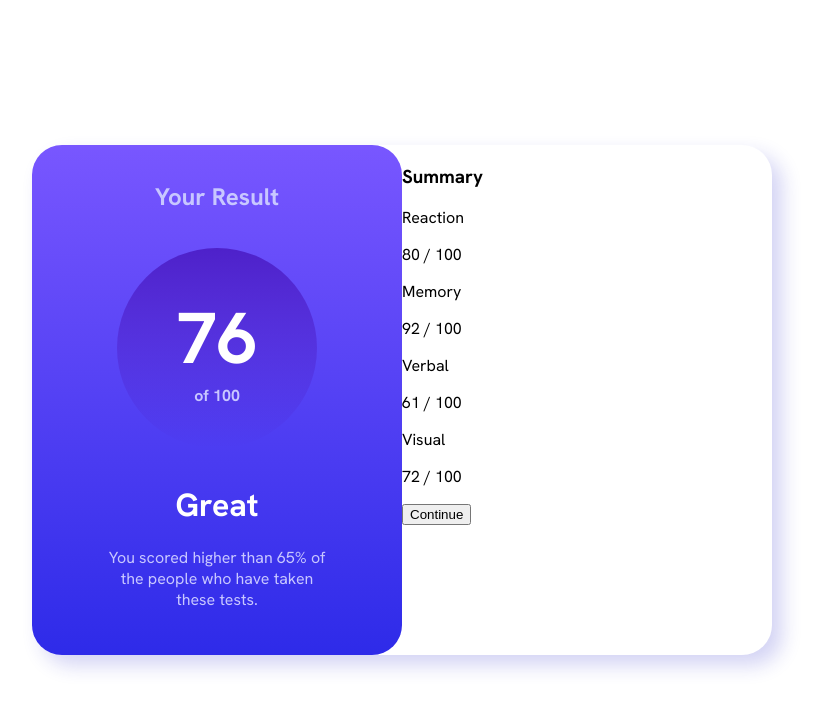
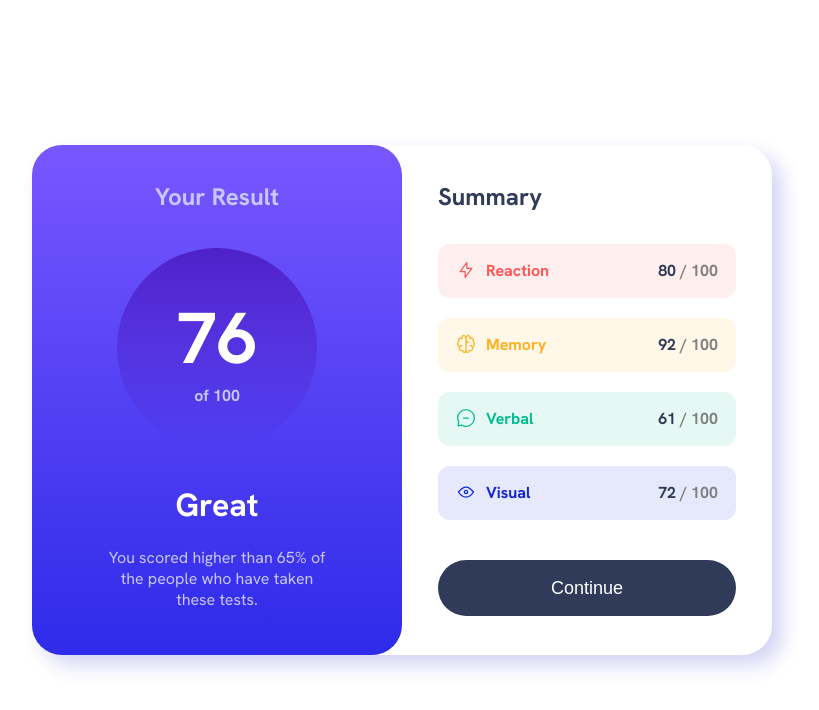
Before and after one commit to phamichanh/results-summary, a plain HTML site: page index.html in a window 1280 px wide. Shown: the whole page, without its empty margins (238-1057 px from the left). Drawn offline with Linux system fonts and the light colour scheme.

Commit message:
desktop design

```diff
--- a/index.css
+++ b/index.css
@@ -27,11 +27,11 @@ body {
   box-sizing: border-box;
   border-radius: 30px;
   width: 370px;
+  padding: 36px;
 }
 
 .result {
   background: linear-gradient(180deg, hsl(252, 100%, 67%), hsl(241, 81%, 54%));
-  padding: 36px;
   text-align: center;
 }
 
@@ -76,18 +76,92 @@ body {
   color: hsl(241, 100%, 89%);
 }
 
-/* .score-circle p {
+.summary__title {
   margin: 0;
+  margin-bottom: 32px;
+  color: hsl(224, 30%, 27%);
 }
 
-.result__comment h2 {
-  margin: 0;
-  margin-bottom: 24px;
+.score-item {
+  height: 54px;
+  margin-bottom: 20px;
+  border-radius: 12px;
+  display: flex;
+  justify-content: space-between;
+  padding-left: 18px;
+  padding-right: 18px;
+  font-weight: bold;
 }
 
-.result__comment p {
-  margin: 0;
-} */
+.score-item--red {
+  background-color: hsla(0, 100%, 67%, 0.1);
+  color: hsl(0, 100%, 67%);
+}
+
+.score-item--yellow {
+  background-color: hsla(39, 100%, 56%, 0.1);
+  color: hsl(39, 100%, 56%);
+}
+
+.score-item--green {
+  background-color: hsla(166, 100%, 37%, 0.1);
+  color: hsl(166, 100%, 37%);
+}
+
+.score-item--blue {
+  background-color: hsla(234, 85%, 45%, 0.1);
+  color: hsl(234, 85%, 45%);
+}
+
+.score-item__name {
+  display: flex;
+}
+
+.score-item__name-icon {
+  display: block;
+  height: 20px;
+  width: 20px;
+  margin-right: 10px;
+}
+
+.score-item__name-icon--reaction {
+  background-image: url(assets/images/icon-reaction.svg);
+}
+
+.score-item__name-icon--memory {
+  background-image: url(assets/images/icon-memory.svg);
+}
+
+.score-item__name-icon--verbal {
+  background-image: url(assets/images/icon-verbal.svg);
+}
+
+.score-item__name-icon--visual {
+  background-image: url(assets/images/icon-visual.svg);
+}
+.score-item__value {
+  color: hsl(224, 30%, 27%);
+}
+
+.score-item__max-value {
+  color: grey;
+}
+
+.summary__btn-continue {
+  width: 100%;
+  height: 56px;
+  margin-top: 20px;
+  border-radius: 28px;
+  background-color: hsl(224, 30%, 27%);
+  color: white;
+  font-size: 18px;
+  border: none;
+  cursor: pointer;
+}
+
+.summary__btn-continue:hover {
+  background: linear-gradient(180deg, hsl(252, 100%, 67%), hsl(241, 81%, 54%));
+}
 
 /*
 - Light red: hsl(0, 100%, 67%)
--- a/index.html
+++ b/index.html
@@ -27,27 +27,51 @@
     </div>
 
     <div class="summary container__item">
-      <h3 class="summary__title">Summary</h3>
+      <h2 class="summary__title">Summary</h2>
 
       <div class="summary__score-detail">
         <div class="score-item score-item--red">
-          <p class="score-item__name">Reaction</p>
-          <p class="score-item__value">80 / 100</p>
+          <p class="score-item__name">
+            <i class="score-item__name-icon score-item__name-icon--reaction"></i>
+            Reaction
+          </p>
+          <p>
+            <span class="score-item__value">80</span>
+            <span class="score-item__max-value">/ 100</span>
+          </p>
         </div>
 
         <div class="score-item score-item--yellow">
-          <p class="score-item__name">Memory</p>
-          <p class="score-item__value">92 / 100</p>
+          <p class="score-item__name">
+            <i class="score-item__name-icon score-item__name-icon--memory"></i>
+            Memory
+          </p>
+          <p>
+            <span class="score-item__value">92</span>
+            <span class="score-item__max-value">/ 100</span>
+          </p>
         </div>
 
         <div class="score-item score-item--green">
-          <p class="score-item__name">Verbal</p>
-          <p class="score-item__value">61 / 100</p>
+          <p class="score-item__name">
+            <i class="score-item__name-icon score-item__name-icon--verbal"></i>
+            Verbal
+          </p>
+          <p>
+            <span class="score-item__value">61</span>
+            <span class="score-item__max-value">/ 100</span>
+          </p>
         </div>
 
         <div class="score-item score-item--blue">
-          <p class="score-item__name">Visual</p>
-          <p class="score-item__value">72 / 100</p>
+          <p class="score-item__name">
+            <i class="score-item__name-icon score-item__name-icon--visual"></i>
+            Visual
+          </p>
+          <p>
+            <span class="score-item__value">72</span>
+            <span class="score-item__max-value">/ 100</span>
+          </p>
         </div>
       </div>
 
```
